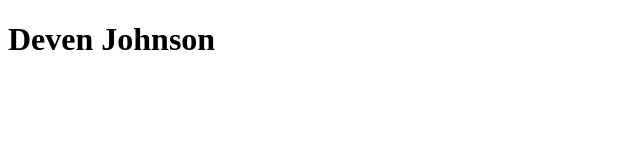
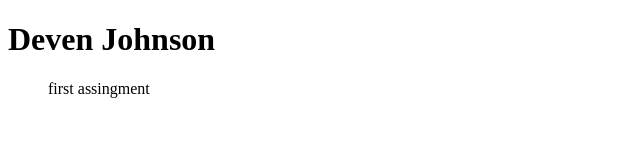
Before and after one commit to DJohnson400/isfc-1310, a plain HTML site: page index.html in a window 1280 px wide. Shown: the whole page, without its empty margins (0-640 px from the left). Drawn offline with Linux system fonts and the light colour scheme.

Commit message:
3rd commit

```diff
--- a/index.html
+++ b/index.html
@@ -11,5 +11,6 @@
 </head>
 <body>
   <h1>Deven Johnson</h1>
+  <ul>first assingment</ul>
 </body>
 </html>
```
